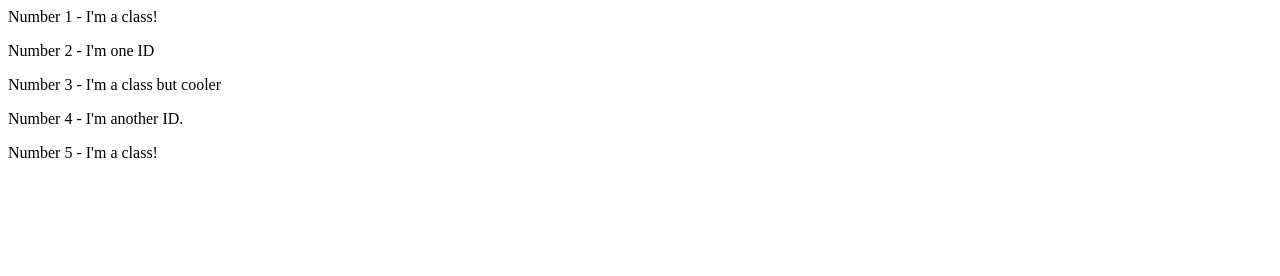
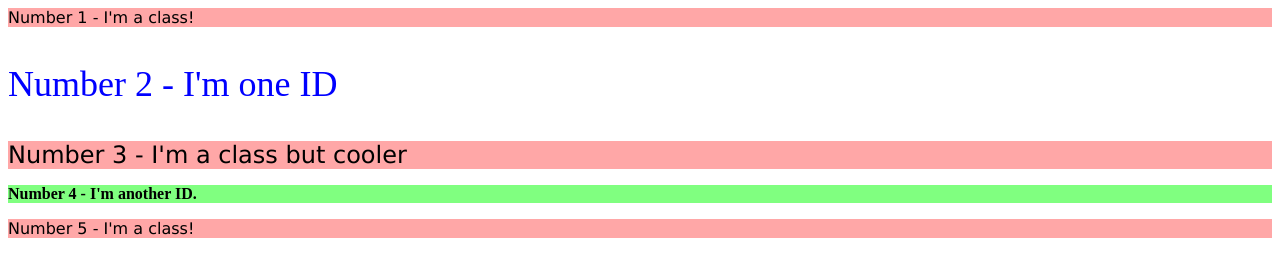
Before and after one commit to AwesomeKid500/Tut_2, a plain HTML site: page index.html in a window 1280 px wide. Drawn offline with Linux system fonts and the light colour scheme.

Commit message:
made the css file

```diff
--- a/index.html
+++ b/index.html
@@ -3,19 +3,19 @@
     <head>
         <meta charset="UTF-8">
         <title>Class and ID selection</title>
-
+        <link rel="stylesheet" href="style.css">
     </head>
 
     <body>
-        <div>Number 1 - I'm a class!</div>
+        <div class="odd">Number 1 - I'm a class!</div>
 
-        <p>Number 2 - I'm one ID </p>
+        <p id="two">Number 2 - I'm one ID </p>
 
-        <div>Number 3 - I'm a class but cooler</div>
+        <div class="odd font-size">Number 3 - I'm a class but cooler</div>
 
-        <p>Number 4 - I'm another ID.</p>
+        <p id="four">Number 4 - I'm another ID.</p>
 
-        <div>Number 5 - I'm a class!</div>
+        <div class="odd">Number 5 - I'm a class!</div>
 
     </body>
 
--- a/style.css
+++ b/style.css
@@ -0,0 +1,21 @@
+
+.odd {
+    background-color: rgb(255, 167, 167);
+    font-family:Verdana, "DejaVu Sans",sans-serif;
+
+}
+
+#two {
+    color: #0000ff;
+    font-size: 36px;
+
+}
+
+.font-size{
+    font-size: 24px;
+}
+
+#four {
+    background-color: hsl(120, 100%, 75%);
+    font-weight: bold;
+}
```
